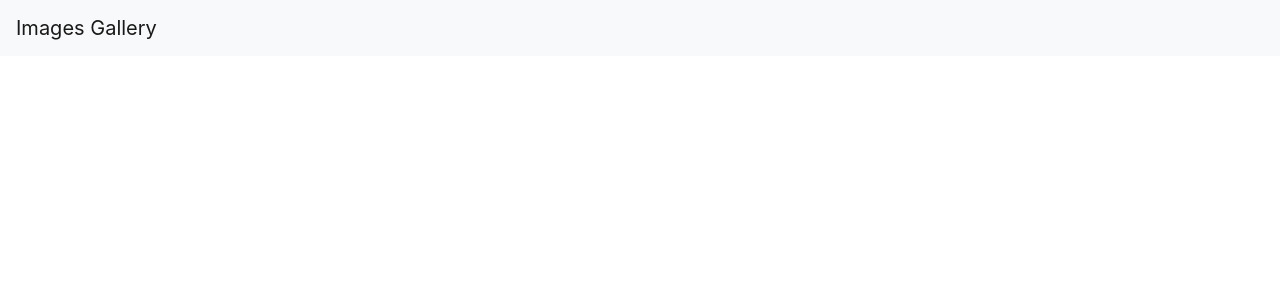
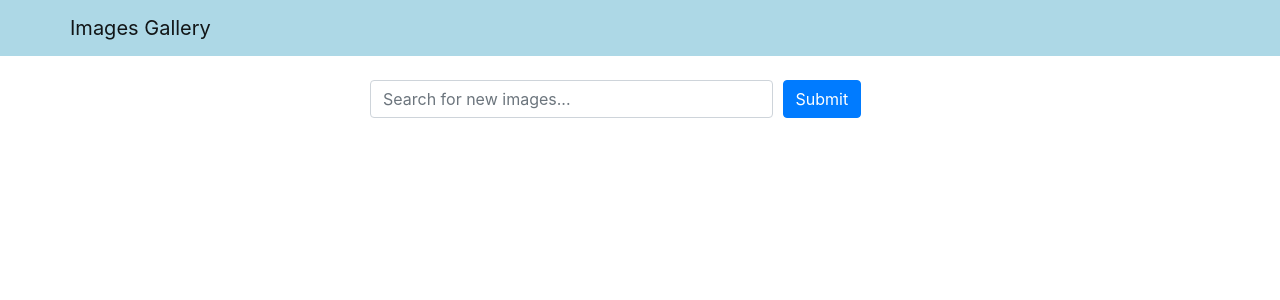
Before and after one commit to Ako8/images-gallery, a React (Create React App) app in the folder frontend/: page / in a window 1280 px wide. Shown: the top 300 px of the page. Built offline with nearby package versions, Linux system fonts and the light colour scheme.

Commit message:
controlled search

```diff
--- a/frontend/src/App.js
+++ b/frontend/src/App.js
@@ -1,10 +1,22 @@
+import { useState } from 'react';
 import 'bootstrap/dist/css/bootstrap.min.css';
 import Header from './components/Header';
+import Search from './components/Search';
+
 
 function App() {
+  const [word, setWord] = useState('');
+
+  const handleSearchSubmit = (e) => {
+    e.preventDefault();
+    console.log(word);
+  }
+
+
   return (
     <div className="App">
-        <Header title="Images Gallery"/>
+      <Header title="Images Gallery" />
+      <Search word={word} setWord={setWord} handleSubmit={handleSearchSubmit} />
     </div>
   );
 }
--- /dev/null
+++ b/frontend/src/components/Header.js
@@ -0,0 +1,22 @@
+import React from "react";
+import { Navbar, Container } from 'react-bootstrap';
+
+const navbarStyle = {
+    backgroundColor: 'lightblue'
+}
+
+function Header(props) {
+
+    const {title} = props;
+
+    return (
+        <Navbar style={navbarStyle}  variant="light">
+            <Container>
+                <Navbar.Brand href="/">{title}</Navbar.Brand>
+            </Container>
+        </Navbar>
+    );
+}
+
+
+export default Header;
--- a/frontend/src/components/Header.jsx
+++ /dev/null
@@ -1,16 +0,0 @@
-import React from "react";
-import { Navbar } from 'react-bootstrap';
-
-function Header(props) {
-
-    const {title} = props;
-
-    return (
-        <Navbar bg="light" variant="light">
-            <Navbar.Brand href="/">{title}</Navbar.Brand>
-        </Navbar>
-    );
-}
-
-
-export default Header;
--- /dev/null
+++ b/frontend/src/components/Search.js
@@ -0,0 +1,32 @@
+import React from "react";
+import { Container, Row, Col, Form, Button } from "react-bootstrap";
+
+
+function Search({word, setWord, handleSubmit}) {
+    return (
+        <Container className="mt-4">
+            <Row className="justify-content-center">
+                <Col xs={12} md={8} lg={6}>
+                    <Form onSubmit={handleSubmit}>
+                        <Form.Row>
+                            <Col xs={9}>
+                                <Form.Control
+                                    type="text"
+                                    value={word}
+                                    onChange={(e) => setWord(e.target.value)}
+                                    placeholder="Search for new images..." />
+                            </Col>
+                            <Col>
+                                <Button variant="primary" type="submit">Submit</Button>
+                            </Col>
+                        </Form.Row>
+                    </Form>
+                </Col>
+            </Row>
+        </Container>
+    );
+}
+
+
+
+export default Search;
```
